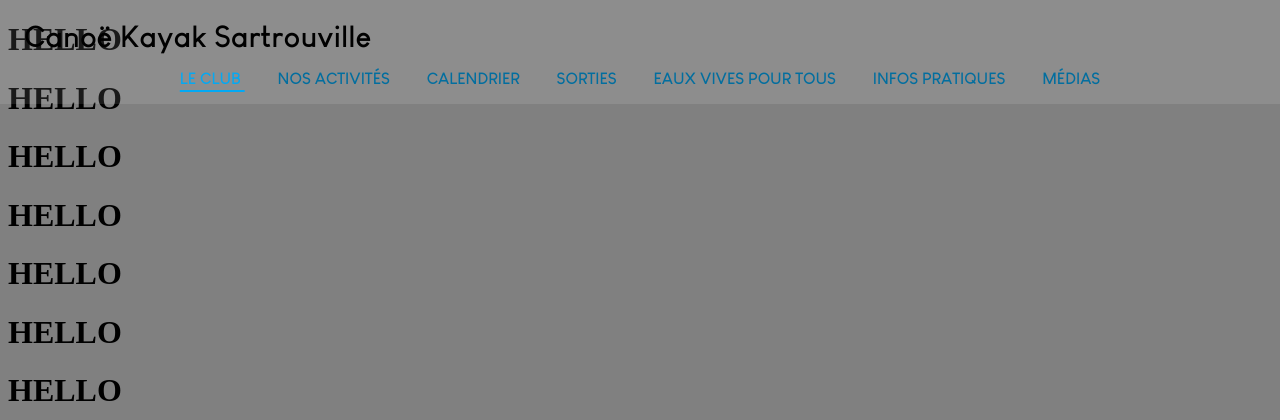
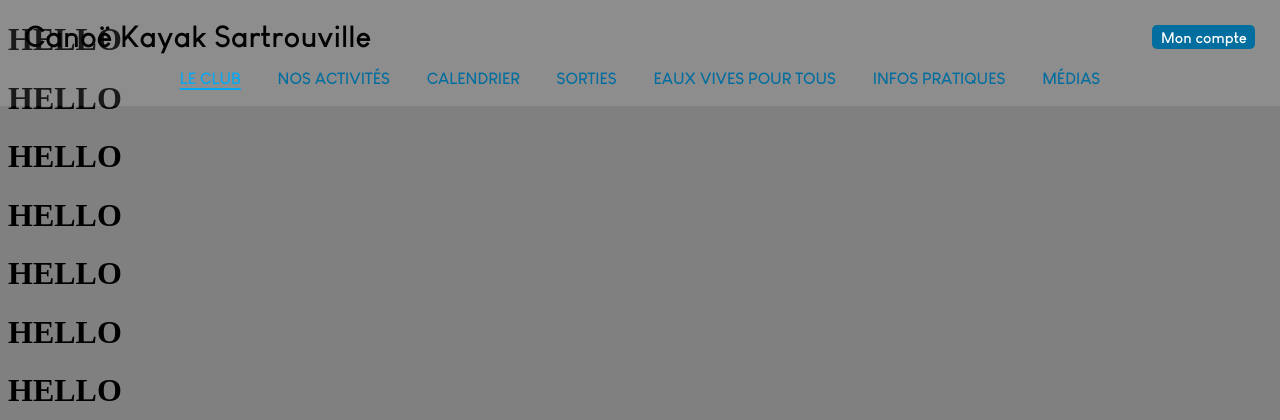
Before and after one commit to Megapixel-code/2025_website_kayak, a Django app: page / in a window 1280 px wide. Shown: the top 420 px of the page. Run offline with Django 5.2, Linux system fonts and the light colour scheme.

Commit message:
"finished top bar"

```diff
--- a/website/main_app/static/css/styles.css
+++ b/website/main_app/static/css/styles.css
@@ -11,6 +11,13 @@
 
 body{
     background-color: gray;
+}
+
+
+
+a{
+    color: inherit;
+    text-decoration: none;
 }
 
 
@@ -35,6 +42,47 @@ div#website_name{
     padding-top: 20px;
 }
 
+div#utilisateurs{
+    position: absolute;
+    display: inline;
+    top: 25px;
+    right: 44px;
+    transition: 500ms;
+}
+div#utilisateurs:hover{
+    transform: translateY(-3px);
+    transition: 500ms;
+}
+div#utilisateurs a{
+    text-align: center;
+    color: white;
+    font-size: 15px;
+    display: flex;
+    justify-content: center;
+    align-items: center;
+    width: 125%;
+    height: calc(1em*1.6);
+}
+div#utilisateurs a:hover{
+    padding-bottom: 3px;
+}
+div#utilisateurs a::after{
+    content: '';
+    position: absolute;
+    background: #026e9f;
+    width: 120%;
+    height: calc(1em*1.6);
+    right: -22.5%;
+    top: 0;
+    z-index: -1;
+    border-radius: 5px;
+    transition: 500ms;
+}
+div#utilisateurs a:hover::after{
+    background: #03a9f4;
+    transition: 500ms;
+}
+
 header#header div ul{
     color: #026e9f;
 }
@@ -45,19 +93,33 @@ header#header div ul li{
 #keep_hover{
     color: #03a9f4;
     text-decoration: underline;
-    text-underline-offset: 6px;
+    text-underline-offset: 4px;
     text-decoration-thickness: 2px;
 }
 
 @media screen and (min-width: 900px) {
     /* if the screen is bigger than 900px (on a computer) */
-    header#header div ul li a:hover{
+    /* underline animation on the header links */
+    header#header div ul li a {
+        display: inline-block;
+    }
+    header#header div ul li a:hover {
         color: #03a9f4;
-        text-decoration: underline;
-        text-underline-offset: 6px;
-        text-decoration-thickness: 2px;
-        transition: 0.4s;
+        transition: 300ms;
     }
+    header#header div ul li a::after {
+        content: '';
+        width: 0px;
+        height: 1.5px;
+        display: block;
+        background: #03a9f4;
+        transition: 300ms;
+    }
+    header#header div ul li a:hover::after {
+        width: 100%;
+    }
+    /* end of underline animation */
+
     header#header div ul li{
         display: inline;
         margin-inline: calc(9%/7);
--- a/website/main_app/templates/base.html
+++ b/website/main_app/templates/base.html
@@ -12,6 +12,9 @@
     <header id="header">
         <div id="website_name">
             <a href="../../../../">Canoë Kayak Sartrouville</a>
+        </div>
+        <div id="utilisateurs">
+            <a href="../../../../utilisateurs/">Mon compte</a>
         </div>
         <div>
             <ul>
```
